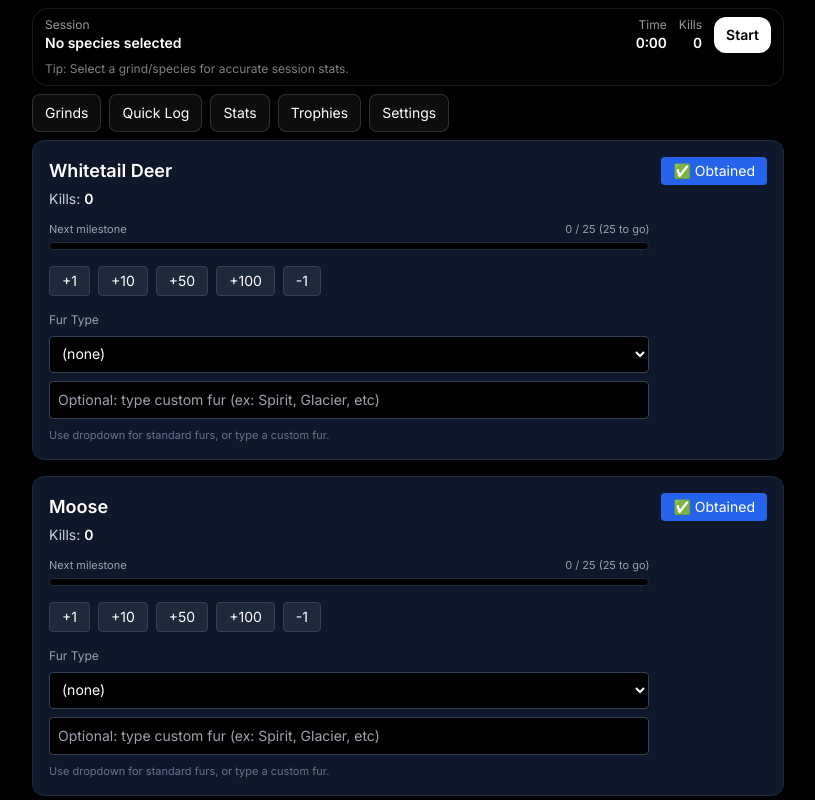
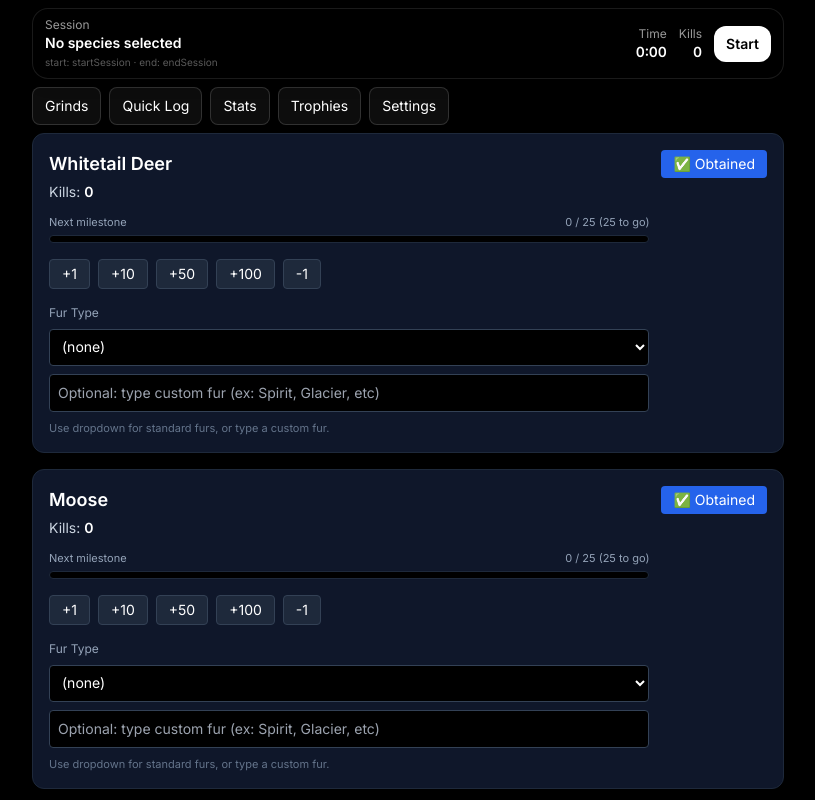
Before and after one commit to Camoford/great-one-grind, a React (Vite) app: page / in a window 1280 px wide. Shown: the top 800 px of the page, without its empty margins (232-1047 px from the left). Built offline with nearby package versions, Linux system fonts and the light colour scheme.

Commit message:
Fix: SessionHUD auto-detect store start/end session actions

```diff
--- a/components/SessionHUD.tsx
+++ b/components/SessionHUD.tsx
@@ -3,15 +3,14 @@ import React, { useEffect, useMemo, useState } from "react";
 import { useHunterStore } from "../store";
 
 /**
- * Session HUD (Option A)
- * - Start/End session
- * - Live session timer
- * - Live session kills
- * - Active species indicator (best-effort, defensive)
+ * Session HUD (Option A) — Auto-detect wiring
+ * - Start / End Session
+ * - Live timer
+ * - Session kills (best-effort)
+ * - Active species indicator (best-effort)
  *
- * NOTE:
- * This is written defensively because store field names may differ slightly.
- * It will still compile and run without breaking your stable dev build.
+ * This version DOES NOT assume action names.
+ * It searches Zustand store keys for likely start/end session functions.
  */
 
 function formatDuration(ms: number) {
@@ -25,47 +24,65 @@ function formatDuration(ms: number) {
   return `${m}:${pad(s)}`;
 }
 
+function isFn(v: any) {
+  return typeof v === "function";
+}
+
+function safeGetState(): any {
+  try {
+    return (useHunterStore as any).getState?.() ?? null;
+  } catch {
+    return null;
+  }
+}
+
+function findFirstFnKey(state: any, candidates: string[]) {
+  if (!state) return null;
+  for (const k of candidates) {
+    if (isFn(state[k])) return k;
+  }
+  return null;
+}
+
+/**
+ * Heuristic: find a function key that looks like "start session" / "end session"
+ * - Prefer keys containing both words (start + session)
+ * - Otherwise allow "begin"/"finish"/"stop" + "session"
+ * - Avoid unrelated keys like "startBackup" etc by requiring "session"
+ */
+function findHeuristicSessionFnKey(state: any, type: "start" | "end") {
+  if (!state) return null;
+  const keys = Object.keys(state);
+
+  const wantWords =
+    type === "start"
+      ? ["start", "begin", "resume", "open"]
+      : ["end", "finish", "stop", "close"];
+
+  // 1) Best: contains session + any start/end synonym
+  const best = keys.find((k) => {
+    const lk = k.toLowerCase();
+    if (!lk.includes("session")) return false;
+    if (!wantWords.some((w) => lk.includes(w))) return false;
+    return isFn(state[k]);
+  });
+  if (best) return best;
+
+  // 2) Fallback: exact common names (some apps use "start" / "end" only)
+  const fallback = keys.find((k) => {
+    const lk = k.toLowerCase();
+    if (!wantWords.some((w) => lk === w)) return false;
+    return isFn(state[k]);
+  });
+  if (fallback) return fallback;
+
+  return null;
+}
+
 export default function SessionHUD() {
-  // --- Read store defensively (avoid type coupling) ---
-  const activeSession = useHunterStore((s: any) => s.activeSession ?? s.sessionActive ?? null);
-
-  const sessionHistory = useHunterStore((s: any) => s.sessionHistory ?? s.sessions ?? []);
+  // Re-render when session state changes (we keep selectors defensive)
+  const activeSession = useHunterStore((s: any) => s.activeSession ?? s.sessionActive ?? s.session ?? null);
   const grinds = useHunterStore((s: any) => s.grinds ?? s.species ?? []);
-
-  const startSession = useHunterStore((s: any) => s.startSession ?? s.beginSession ?? null);
-  const endSession = useHunterStore((s: any) => s.endSession ?? s.finishSession ?? null);
-
-  // Fallback: some builds may store a setter for active species
-  const setActiveGrindId = useHunterStore((s: any) => s.setActiveGrindId ?? s.setActiveSpeciesId ?? null);
-
-  // --- Derived session start time ---
-  const sessionStartMs: number | null = useMemo(() => {
-    if (!activeSession) return null;
-
-    // Common patterns:
-    // { startedAt: number } OR { startTime: number } OR { startAt: number } OR ISO string
-    const raw =
-      activeSession.startedAt ??
-      activeSession.startTime ??
-      activeSession.startAt ??
-      activeSession.started ??
-      activeSession.start ??
-      null;
-
-    if (!raw) return Date.now(); // if session exists but no timestamp, just treat as "now"
-    if (typeof raw === "number") return raw;
-    const parsed = Date.parse(raw);
-    return Number.isFinite(parsed) ? parsed : Date.now();
-  }, [activeSession]);
-
-  // --- Live clock tick ---
-  const [now, setNow] = useState<number>(() => Date.now());
-  useEffect(() => {
-    const t = setInterval(() => setNow(Date.now()), 1000);
-    return () => clearInterval(t);
-  }, []);
-
-  // --- Determine "active species" (best-effort) ---
   const activeGrindId =
     (activeSession && (activeSession.grindId ?? activeSession.speciesId ?? activeSession.activeId)) || null;
 
@@ -75,27 +92,43 @@ export default function SessionHUD() {
       : null;
 
   const activeSpeciesLabel: string = useMemo(() => {
-    // If grind entry has species/name fields
     const labelFromEntry = activeEntry?.species ?? activeEntry?.name ?? activeEntry?.title ?? null;
     if (typeof labelFromEntry === "string" && labelFromEntry.trim()) return labelFromEntry;
 
-    // Some stores keep activeSession.species as a string
     const labelFromSession = activeSession?.species ?? activeSession?.speciesName ?? null;
     if (typeof labelFromSession === "string" && labelFromSession.trim()) return labelFromSession;
 
     return "No species selected";
   }, [activeEntry, activeSession]);
 
-  // --- Live session kills (best-effort) ---
+  const sessionStartMs: number | null = useMemo(() => {
+    if (!activeSession) return null;
+    const raw =
+      activeSession.startedAt ??
+      activeSession.startTime ??
+      activeSession.startAt ??
+      activeSession.started ??
+      activeSession.start ??
+      null;
+
+    if (!raw) return Date.now();
+    if (typeof raw === "number") return raw;
+    const parsed = Date.parse(raw);
+    return Number.isFinite(parsed) ? parsed : Date.now();
+  }, [activeSession]);
+
+  const [now, setNow] = useState<number>(() => Date.now());
+  useEffect(() => {
+    const t = setInterval(() => setNow(Date.now()), 1000);
+    return () => clearInterval(t);
+  }, []);
+
   const sessionKills: number = useMemo(() => {
     if (!activeSession) return 0;
 
-    // Common patterns:
-    // activeSession.kills OR activeSession.sessionKills
     const direct = activeSession.kills ?? activeSession.sessionKills ?? null;
     if (typeof direct === "number") return direct;
 
-    // If session stores starting kills and we can read current grind kills
     const startKills = activeSession.startKills ?? activeSession.killsAtStart ?? activeSession.startCount ?? null;
     const currentKills = activeEntry?.kills ?? null;
 
@@ -106,62 +139,82 @@ export default function SessionHUD() {
     return 0;
   }, [activeSession, activeEntry]);
 
-  // --- UI handlers ---
+  const isActive = !!activeSession;
+  const elapsed = sessionStartMs ? formatDuration(now - sessionStartMs) : "0:00";
+
+  // ---- Auto-detect action keys ----
+  const state = safeGetState();
+
+  const startKey =
+    findFirstFnKey(state, ["startSession", "beginSession", "startNewSession", "sessionStart"]) ||
+    findHeuristicSessionFnKey(state, "start");
+
+  const endKey =
+    findFirstFnKey(state, ["endSession", "finishSession", "stopSession", "sessionEnd"]) ||
+    findHeuristicSessionFnKey(state, "end");
+
+  // For transparency in UI (tiny debug line, no errors)
+  const startLabel = startKey ? startKey : "not found";
+  const endLabel = endKey ? endKey : "not found";
+
+  const callMaybe = (fn: any, args: any[]) => {
+    try {
+      fn(...args);
+      return true;
+    } catch {
+      return false;
+    }
+  };
+
   const onStart = () => {
-    if (typeof startSession === "function") {
-      // If store accepts an activeGrindId, pass it; else just call.
-      try {
-        if (activeGrindId) startSession(activeGrindId);
-        else startSession();
-      } catch {
-        // If signature differs, fallback
-        try {
-          startSession();
-        } catch {
-          // no-op
-        }
-      }
+    const st = safeGetState();
+    const fn = startKey && st ? st[startKey] : null;
+
+    if (!isFn(fn)) {
+      alert(
+        "Session Start action not found in store.\n\nNext step: paste the session section of store.ts and I will wire it perfectly."
+      );
       return;
     }
 
-    alert(
-      "Start Session is not wired in the store yet.\n\nYour dev build says session persistence exists, so the action name may differ.\nTell ChatGPT the store action names if you see this."
-    );
+    // Try common signatures:
+    // startSession()
+    // startSession(grindId)
+    // startSession({ grindId })
+    const ok =
+      callMaybe(fn, []) ||
+      (activeGrindId ? callMaybe(fn, [activeGrindId]) : false) ||
+      (activeGrindId ? callMaybe(fn, [{ grindId: activeGrindId }]) : false);
+
+    if (!ok) {
+      alert(
+        "Found a session start function, but its parameters differ.\n\nNext step: paste the session section of store.ts and I will match the signature."
+      );
+    }
   };
 
   const onEnd = () => {
-    if (typeof endSession === "function") {
-      try {
-        endSession();
-      } catch {
-        // no-op
-      }
+    const st = safeGetState();
+    const fn = endKey && st ? st[endKey] : null;
+
+    if (!isFn(fn)) {
+      alert(
+        "Session End action not found in store.\n\nNext step: paste the session section of store.ts and I will wire it perfectly."
+      );
       return;
     }
 
-    alert(
-      "End Session is not wired in the store yet.\n\nYour dev build says session persistence exists, so the action name may differ.\nTell ChatGPT the store action names if you see this."
-    );
-  };
+    // Try common signatures:
+    // endSession()
+    // endSession({ reason })
+    const ok = callMaybe(fn, []) || callMaybe(fn, [{ reason: "user" }]);
 
-  const onPickSpecies = () => {
-    // Optional helper: set active grind/species if your store supports it.
-    if (typeof setActiveGrindId !== "function") return;
-
-    // Try to pick the first pinned/default entry if available
-    const first = Array.isArray(grinds) ? grinds[0] : null;
-    if (first?.id) {
-      try {
-        setActiveGrindId(first.id);
-      } catch {
-        // no-op
-      }
+    if (!ok) {
+      alert(
+        "Found a session end function, but its parameters differ.\n\nNext step: paste the session section of store.ts and I will match the signature."
+      );
     }
   };
-
-  const isActive = !!activeSession;
-
-  const elapsed = sessionStartMs ? formatDuration(now - sessionStartMs) : "0:00";
 
   return (
     <div className="sticky top-0 z-50">
@@ -170,8 +223,11 @@ export default function SessionHUD() {
           <div className="flex items-center justify-between gap-3">
             <div className="min-w-0">
               <div className="text-xs text-white/60">Session</div>
-              <div className="truncate text-sm font-semibold">
-                {activeSpeciesLabel}
+              <div className="truncate text-sm font-semibold">{activeSpeciesLabel}</div>
+
+              {/* tiny wiring hint (helps debugging without breaking anything) */}
+              <div className="mt-0.5 text-[10px] text-white/35">
+                start: {startLabel} · end: {endLabel}
               </div>
             </div>
 
@@ -203,23 +259,6 @@ export default function SessionHUD() {
               )}
             </div>
           </div>
-
-          {/* Optional helper row */}
-          {!activeGrindId && (
-            <div className="mt-2 flex items-center justify-between gap-2">
-              <div className="text-xs text-white/50">
-                Tip: Select a grind/species for accurate session stats.
-              </div>
-              {typeof setActiveGrindId === "function" && (
-                <button
-                  onClick={onPickSpecies}
-                  className="rounded-lg border border-white/15 bg-white/5 px-2 py-1 text-xs font-semibold hover:bg-white/10"
-                >
-                  Auto-pick
-                </button>
-              )}
-            </div>
-          )}
         </div>
       </div>
     </div>
```
